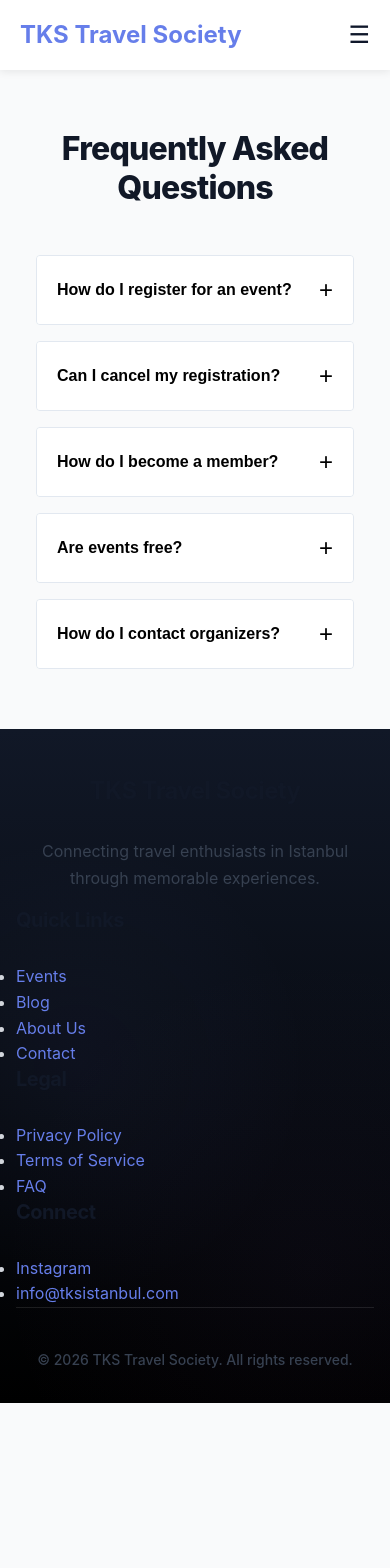
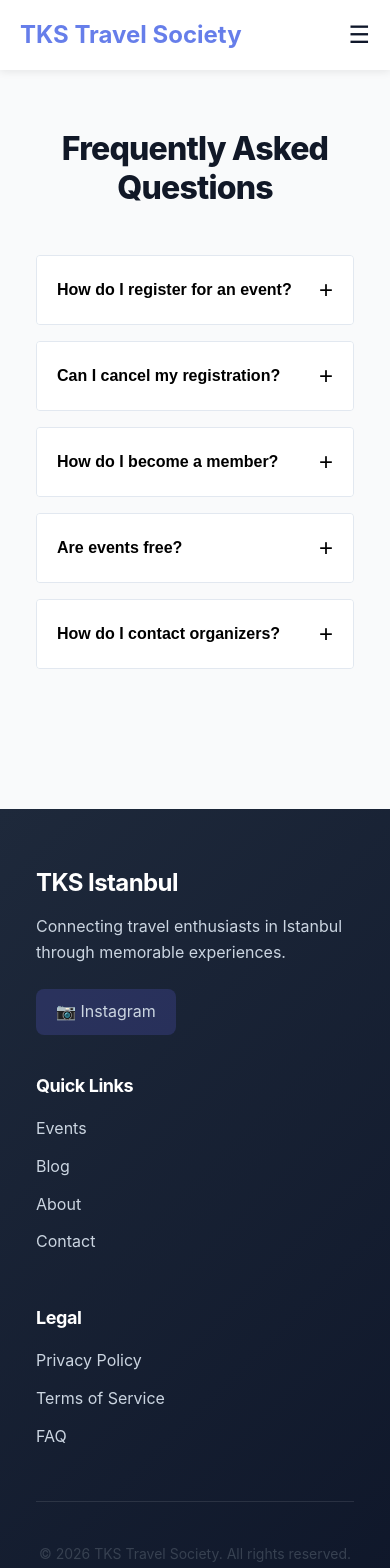
Before and after one commit to aliilgazkaratas/tks-project-deploy, a React (Vite) app in the folder client/: page /faq in a window 390 px wide. Shown: the top 1568 px of the page. Before the commit the page ends 1403 px from the top, so only its background shows below. Built offline with nearby package versions, Linux system fonts and the light colour scheme; no server answers.

Commit message:
UX improvements: Better errors, beautiful footer, fix profile, style logout

```diff
--- a/client/src/components/common/Footer.css
+++ b/client/src/components/common/Footer.css
@@ -1,235 +1,82 @@
-
 .footer {
-  background: linear-gradient(to bottom, var(--gray-900), var(--black));
-  color: var(--gray-300);
-  padding: var(--spacing-16) 0 var(--spacing-8);
-  margin-top: auto;
-  position: relative;
-  overflow: hidden;
-}
-
-/* Subtle pattern overlay */
-.footer::before {
-  content: '';
-  position: absolute;
-  top: 0;
-  left: 0;
-  right: 0;
-  bottom: 0;
-  background:
-    radial-gradient(circle at 20% 50%, rgba(102, 126, 234, 0.05) 0%, transparent 50%),
-    radial-gradient(circle at 80% 80%, rgba(118, 75, 162, 0.05) 0%, transparent 50%);
-  pointer-events: none;
-}
-
-.footer .container {
-  position: relative;
-  z-index: 1;
+  background: linear-gradient(135deg, #1e293b 0%, #0f172a 100%);
+  color: white;
+  padding: 60px 20px 20px;
+  margin-top: 80px;
 }
 
 .footer-content {
   display: grid;
-  grid-template-columns: repeat(auto-fit, minmax(250px, 1fr));
-  gap: var(--spacing-10);
-  margin-bottom: var(--spacing-12);
+  grid-template-columns: 2fr 1fr 1fr;
+  gap: 60px;
+  max-width: 1200px;
+  margin: 0 auto 40px;
 }
 
-.footer-section {
-  display: flex;
-  flex-direction: column;
-  gap: var(--spacing-4);
-  animation: fadeInUp 0.8s ease-out;
+.footer-section h3 {
+  font-size: 24px;
+  margin-bottom: 16px;
+  color: white;
 }
 
-.footer-title {
-  display: flex;
-  align-items: center;
-  gap: var(--spacing-3);
-  font-size: 1.5rem;
-  color: var(--white);
-  margin-bottom: var(--spacing-2);
-  font-weight: 800;
-  letter-spacing: -0.02em;
+.footer-section h4 {
+  font-size: 18px;
+  margin-bottom: 20px;
+  color: white;
 }
 
-.logo-icon {
-  font-size: 2rem;
-  filter: drop-shadow(0 0 10px rgba(102, 126, 234, 0.5));
+.footer-section p {
+  color: #cbd5e1;
+  line-height: 1.6;
+  margin-bottom: 24px;
 }
 
-.footer-description {
-  color: var(--gray-400);
-  line-height: 1.7;
-  font-size: 0.938rem;
+.footer-section ul {
+  list-style: none;
+  padding: 0;
+  margin: 0;
 }
 
-.footer-heading {
-  color: var(--white);
-  font-size: 1.125rem;
-  margin-bottom: var(--spacing-2);
-  font-weight: 700;
-  letter-spacing: -0.01em;
+.footer-section ul li {
+  margin-bottom: 12px;
 }
 
-.footer-links {
-  list-style: none;
-  display: flex;
-  flex-direction: column;
-  gap: var(--spacing-3);
+.footer-section a {
+  color: #cbd5e1;
+  text-decoration: none;
+  transition: color 0.3s;
 }
 
-.footer-links a {
-  color: var(--gray-400);
-  text-decoration: none;
-  transition: all var(--transition-base);
-  display: inline-block;
-  font-size: 0.938rem;
-  position: relative;
-}
-
-.footer-links a::before {
-  content: '→';
-  position: absolute;
-  left: -20px;
-  opacity: 0;
-  transition: all var(--transition-base);
-  color: var(--primary);
-}
-
-.footer-links a:hover {
-  color: var(--primary-light);
-  transform: translateX(8px);
-}
-
-.footer-links a:hover::before {
-  opacity: 1;
-  left: -16px;
-}
-
-.footer-contact {
-  list-style: none;
-  display: flex;
-  flex-direction: column;
-  gap: var(--spacing-3);
-  color: var(--gray-400);
-  font-size: 0.938rem;
-}
-
-.footer-contact li {
-  display: flex;
-  align-items: center;
-  gap: var(--spacing-2);
-  transition: color var(--transition-base);
-}
-
-.footer-contact li:hover {
+.footer-section a:hover {
   color: var(--primary-light);
 }
 
-/* Social Links - Enhanced */
-.social-links {
-  display: flex;
-  gap: var(--spacing-3);
-  margin-top: var(--spacing-2);
+.footer-social a {
+  display: inline-flex;
+  align-items: center;
+  gap: 8px;
+  padding: 10px 20px;
+  background: rgba(99, 102, 241, 0.2);
+  border-radius: 8px;
+  transition: all 0.3s;
 }
 
-.social-link {
-  display: flex;
-  align-items: center;
-  justify-content: center;
-  width: 44px;
-  height: 44px;
-  background: rgba(255, 255, 255, 0.05);
-  color: var(--gray-400);
-  border-radius: var(--radius-xl);
-  text-decoration: none;
-  transition: all var(--transition-base);
-  font-size: 1.25rem;
-  border: 1px solid rgba(255, 255, 255, 0.1);
-  position: relative;
-  overflow: hidden;
+.footer-social a:hover {
+  background: var(--primary);
+  color: white;
 }
 
-.social-link::before {
-  content: '';
-  position: absolute;
-  inset: 0;
-  background: var(--gradient-primary);
-  opacity: 0;
-  transition: opacity var(--transition-base);
+.footer-bottom {
+  text-align: center;
+  padding-top: 40px;
+  border-top: 1px solid rgba(255, 255, 255, 0.1);
+  color: #94a3b8;
+  font-size: 14px;
 }
 
-.social-link svg {
-  position: relative;
-  z-index: 1;
-  transition: transform var(--transition-base);
-}
-
-.social-link:hover {
-  transform: translateY(-4px);
-  box-shadow: 0 8px 20px rgba(102, 126, 234, 0.3);
-  border-color: var(--primary);
-}
-
-.social-link:hover::before {
-  opacity: 1;
-}
-
-.social-link:hover svg {
-  transform: scale(1.2);
-  color: var(--white);
-}
-
-/* Footer Bottom - Enhanced */
-.footer-bottom {
-  border-top: 1px solid rgba(255, 255, 255, 0.1);
-  padding-top: var(--spacing-8);
-  text-align: center;
-  color: var(--gray-500);
-}
-
-.footer-bottom p {
-  margin: var(--spacing-2) 0;
-  font-size: 0.875rem;
-}
-
-.footer-bottom p:first-child {
-  font-weight: 500;
-}
-
-/* Responsive Design */
 @media (max-width: 768px) {
-  .footer {
-    padding: var(--spacing-12) 0 var(--spacing-6);
-  }
-
   .footer-content {
     grid-template-columns: 1fr;
-    gap: var(--spacing-8);
-  }
-
-  .footer-section:first-child {
-    text-align: center;
-  }
-
-  .social-links {
-    justify-content: center;
+    gap: 40px;
   }
 }
-
-/* Animation delays for stagger effect */
-.footer-section:nth-child(1) {
-  animation-delay: 0.1s;
-}
-
-.footer-section:nth-child(2) {
-  animation-delay: 0.2s;
-}
-
-.footer-section:nth-child(3) {
-  animation-delay: 0.3s;
-}
-
-.footer-section:nth-child(4) {
-  animation-delay: 0.4s;
-}
--- a/client/src/components/common/Footer.jsx
+++ b/client/src/components/common/Footer.jsx
@@ -5,10 +5,15 @@ const Footer = () => {
   return (
     <footer className="footer">
       <div className="container">
-        <div className="footer-grid">
+        <div className="footer-content">
           <div className="footer-section">
-            <h3>TKS Travel Society</h3>
+            <h3>TKS Istanbul</h3>
             <p>Connecting travel enthusiasts in Istanbul through memorable experiences.</p>
+            <div className="footer-social">
+              <a href="https://www.instagram.com/tks.istanbul" target="_blank" rel="noopener noreferrer">
+                📷 Instagram
+              </a>
+            </div>
           </div>
 
           <div className="footer-section">
@@ -16,7 +21,7 @@ const Footer = () => {
             <ul>
               <li><Link to="/events">Events</Link></li>
               <li><Link to="/blogs">Blog</Link></li>
-              <li><Link to="/about">About Us</Link></li>
+              <li><Link to="/about">About</Link></li>
               <li><Link to="/contact">Contact</Link></li>
             </ul>
           </div>
@@ -29,14 +34,6 @@ const Footer = () => {
               <li><Link to="/faq">FAQ</Link></li>
             </ul>
           </div>
-
-                <div className="footer-section">
-        <h4>Connect</h4>
-        <ul>
-          <li><a href="https://www.instagram.com/istanbul_tks/" target="_blank" rel="noopener noreferrer">Instagram</a></li>
-          <li><a href="mailto:info@tksistanbul.com">info@tksistanbul.com</a></li>
-        </ul>
-      </div>
         </div>
 
         <div className="footer-bottom">
--- a/client/src/components/common/Navbar.css
+++ b/client/src/components/common/Navbar.css
@@ -348,3 +348,25 @@
     text-align: left;
   }
 }
+.btn-logout {
+  background: transparent;
+  border: 2px solid var(--primary);
+  color: var(--primary);
+  padding: 8px 20px;
+  border-radius: 6px;
+  font-weight: 600;
+  cursor: pointer;
+  transition: all 0.3s;
+  font-size: 15px;
+}
+
+.btn-logout:hover {
+  background: var(--primary);
+  color: white;
+  transform: translateY(-2px);
+  box-shadow: 0 4px 12px rgba(99, 102, 241, 0.3);
+}
+
+.btn-logout:active {
+  transform: translateY(0);
+}
--- a/client/src/components/common/Navbar.jsx
+++ b/client/src/components/common/Navbar.jsx
@@ -38,8 +38,9 @@ const Navbar = () => {
               {user?.role === 'admin' && (
                 <Link to="/admin" onClick={() => setMobileMenuOpen(false)}>Admin</Link>
               )}
-              <button onClick={handleLogout} className="btn-logout">Logout</button>
-            </>
+<button onClick={handleLogout} className="btn-logout">
+  Logout
+</button>            </>
           ) : (
             <>
               <Link to="/login" onClick={() => setMobileMenuOpen(false)}>Login</Link>
--- a/client/src/components/events/EventDetails.jsx
+++ b/client/src/components/events/EventDetails.jsx
@@ -38,40 +38,33 @@ const confirmRegistration = async () => {
 
     const response = await eventService.registerForEvent(event._id);
 
-    if (response.success) {
-      setSuccess(true);
-      setShowConfirmModal(false);
-
-      // Show success message
-      alert('✅ Successfully registered! See you at the event!');
-
-      // Reload to update UI
-      window.location.reload();
-    }
-  } catch (err) {
-    setError(err.response?.data?.message || 'Registration failed');
-  } finally {
-    setLoading(false);
-  }
-  try {
-    setLoading(true);
-    setError(null);
-
-    await eventService.registerForEvent(event._id);
-
     setSuccess(true);
     setShowConfirmModal(false);
 
-    // Refresh event data instead of full reload
+    // Show success toast
+    alert('✅ Successfully registered! See you at the event!');
+
     setTimeout(() => {
       window.location.reload();
     }, 1000);
   } catch (err) {
-    setError(err.message || 'Registration failed');
+    setShowConfirmModal(false);
+
+    // Better error messages
+    const errorMessage = err.response?.data?.message || 'Registration failed';
+
+    if (errorMessage.includes('Already registered')) {
+      alert('ℹ️ You have already registered for this event!');
+    } else if (errorMessage.includes('full')) {
+      alert('⚠️ Sorry, this event is full!');
+    } else {
+      alert('❌ ' + errorMessage);
+    }
   } finally {
     setLoading(false);
   }
-};  return (
+};
+ return (
     <div className="event-details-container">
       {/* Hero Image */}
       <div className="event-hero">
--- a/client/src/pages/Profile.jsx
+++ b/client/src/pages/Profile.jsx
@@ -31,13 +31,19 @@ const Profile = () => {
 const handleSubmit = async (e) => {
   e.preventDefault();
   setLoading(true);
+
   try {
-      const updated = await userService.updateProfile(formData);
-      setUser(updated);
+    const response = await userService.updateProfile(formData);
+
+    // Update both contexts
+    setUser(response);
+    updateUser(response);
+
     setEditing(false);
-      alert('Profile updated successfully!');
+    alert('✅ Profile updated successfully!');
   } catch (err) {
-      alert('Failed to update profile');
+    console.error('Update error:', err);
+    alert('❌ Failed to update profile: ' + (err.response?.data?.message || err.message));
   } finally {
     setLoading(false);
   }
```
Lines whose indentation alone changed are shown as unchanged.
